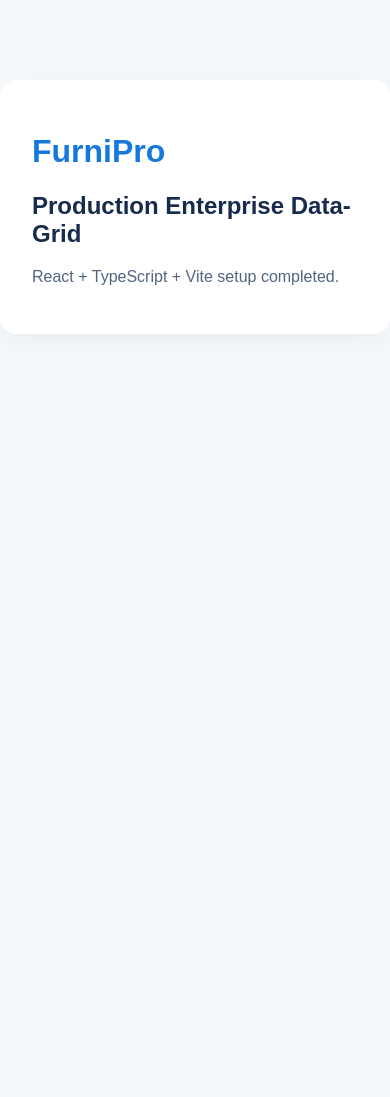
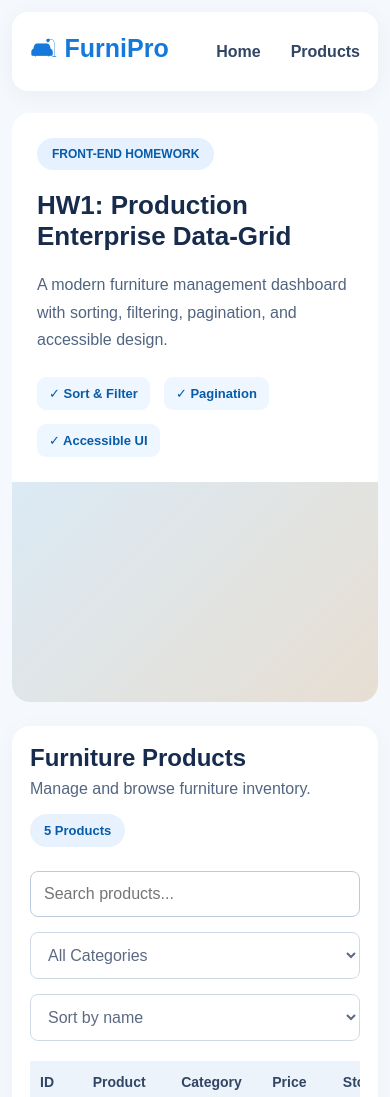
Before and after one commit to tanhung1004/Lab02, a React (Vite) app in the folder HW1/: page / in a window 390 px wide. Shown: the top 1097 px of the page. Before the commit the page ends 844 px from the top, so only its background shows below. Built offline with nearby package versions, Linux system fonts and the light colour scheme.

Commit message:
feat(hw1): build responsive dashboard layout

```diff
--- a/HW1/src/App.tsx
+++ b/HW1/src/App.tsx
@@ -1,12 +1,134 @@
+
+const products = [
+  { id: "P001", name: "Modern Fabric Sofa", category: "Sofas", price: 699, stock: 24 },
+  { id: "P002", name: "Oak Dining Table", category: "Tables", price: 499, stock: 12 },
+  { id: "P003", name: "Nordic Accent Chair", category: "Chairs", price: 199, stock: 8 },
+  { id: "P004", name: "Queen Bed Frame", category: "Beds", price: 599, stock: 15 },
+  { id: "P005", name: "Wooden Sideboard", category: "Storage", price: 299, stock: 5 },
+];
 
 export default function App() {
   return (
-    <main className="app">
-      <h1>FurniPro</h1>
-      <h2>Production Enterprise Data-Grid</h2>
-      <p>
-        React + TypeScript + Vite setup completed.
-      </p>
-    </main>
+    <div className="site-container">
+      {/* Navigation */}
+      <header className="navbar">
+        <a className="brand" href="#home">🛋 FurniPro</a>
+
+        <nav aria-label="Main navigation">
+          <a href="#home">Home</a>
+          <a href="#products">Products</a>
+        </nav>
+      </header>
+
+      <main id="home">
+        {/* Hero Banner */}
+        <section className="hero">
+          <div className="hero-content">
+            <span className="tag">FRONT-END HOMEWORK</span>
+
+            <h1>HW1: Production Enterprise Data-Grid</h1>
+
+            <p>
+              A modern furniture management dashboard
+              with sorting, filtering, pagination,
+              and accessible design.
+            </p>
+
+            <div className="hero-features">
+              <span>✓ Sort & Filter</span>
+              <span>✓ Pagination</span>
+              <span>✓ Accessible UI</span>
+            </div>
+          </div>
+
+          <div className="hero-image" role="img"
+               aria-label="Modern furniture showroom" />
+        </section>
+
+        {/* Data-Grid Layout */}
+        <section className="products-section" id="products">
+          <div className="section-heading">
+            <div>
+              <h2>Furniture Products</h2>
+              <p>Manage and browse furniture inventory.</p>
+            </div>
+            <span className="total-count">
+              {products.length} Products
+            </span>
+          </div>
+
+          {/* Controls: functionality added later */}
+          <div className="toolbar">
+            <input
+              type="search"
+              placeholder="Search products..."
+              aria-label="Search products"
+              disabled
+            />
+
+            <select aria-label="Filter by category" disabled>
+              <option>All Categories</option>
+            </select>
+
+            <select aria-label="Sort products" disabled>
+              <option>Sort by name</option>
+            </select>
+          </div>
+
+          <div className="table-wrapper">
+            <table>
+              <thead>
+                <tr>
+                  <th scope="col">ID</th>
+                  <th scope="col">Product</th>
+                  <th scope="col">Category</th>
+                  <th scope="col">Price</th>
+                  <th scope="col">Stock</th>
+                  <th scope="col">Status</th>
+                </tr>
+              </thead>
+
+              <tbody>
+                {products.map((product) => (
+                  <tr key={product.id}>
+                    <td>{product.id}</td>
+                    <td className="product-name">
+                      {product.name}
+                    </td>
+                    <td>
+                      <span className="category-badge">
+                        {product.category}
+                      </span>
+                    </td>
+                    <td>${product.price.toFixed(2)}</td>
+                    <td>{product.stock}</td>
+                    <td>
+                      <span className={
+                        product.stock <= 10
+                          ? "status low-stock"
+                          : "status in-stock"
+                      }>
+                        {product.stock <= 10
+                          ? "Low Stock"
+                          : "In Stock"}
+                      </span>
+                    </td>
+                  </tr>
+                ))}
+              </tbody>
+            </table>
+          </div>
+
+          <div className="table-footer">
+            <span>Showing {products.length} products</span>
+            <span>Pagination coming in Task 1.6</span>
+          </div>
+        </section>
+      </main>
+
+      <footer className="footer">
+        FurniPro · Enterprise Data-Grid Homework
+      </footer>
+    </div>
   );
 }
--- a/HW1/src/style.css
+++ b/HW1/src/style.css
@@ -1,31 +1,311 @@
 
 :root {
-  font-family: Arial, sans-serif;
+  font-family: Arial, Helvetica, sans-serif;
   color: #172b4d;
   background: #f5f8fc;
+  font-synthesis: none;
 }
 
 * {
   box-sizing: border-box;
 }
 
+html {
+  scroll-behavior: smooth;
+}
+
 body {
   margin: 0;
 }
 
-.app {
-  max-width: 1100px;
-  margin: 80px auto;
-  padding: 32px;
-  background: white;
-  border-radius: 16px;
-  box-shadow: 0 8px 30px rgba(0, 0, 0, 0.05);
+button, input, select {
+  font: inherit;
 }
 
-h1 {
-  color: #1479db;
+.site-container {
+  max-width: 1400px;
+  margin: auto;
+  padding: 24px;
 }
 
-p {
+/* NAVBAR */
+
+.navbar {
+  display: flex;
+  align-items: center;
+  justify-content: space-between;
+  gap: 20px;
+  padding: 20px 28px;
+  background: #fff;
+  border-radius: 16px;
+  box-shadow: 0 4px 24px rgba(20, 40, 70, 0.05);
+}
+
+.brand {
+  color: #1479db;
+  font-size: 25px;
+  font-weight: 800;
+  text-decoration: none;
+}
+
+.navbar nav {
+  display: flex;
+  gap: 30px;
+}
+
+.navbar nav a {
+  color: #314565;
+  text-decoration: none;
+  font-weight: 600;
+}
+
+.navbar nav a:hover {
+  color: #0964bb;
+}
+
+/* HERO */
+
+.hero {
+  display: grid;
+  grid-template-columns: 1.2fr 1fr;
+  align-items: center;
+  overflow: hidden;
+  min-height: 320px;
+  margin-top: 22px;
+  background: #fff;
+  border-radius: 18px;
+}
+
+.hero-content {
+  padding: 42px;
+}
+
+.tag {
+  display: inline-block;
+  padding: 9px 15px;
+  background: #e5f1ff;
+  color: #075ba9;
+  border-radius: 20px;
+  font-size: 12px;
+  font-weight: bold;
+}
+
+.hero h1 {
+  font-size: clamp(26px, 3vw, 39px);
+  line-height: 1.18;
+  margin: 20px 0;
+}
+
+.hero p {
+  line-height: 1.7;
+  color: #516581;
+}
+
+.hero-features {
+  display: flex;
+  flex-wrap: wrap;
+  gap: 14px;
+  margin-top: 24px;
+}
+
+.hero-features span {
+  padding: 9px 12px;
+  background: #eef6ff;
+  color: #075ba9;
+  border-radius: 9px;
+  font-weight: 600;
+  font-size: 13px;
+}
+
+.hero-image {
+  min-height: 320px;
+  height: 100%;
+  background: linear-gradient(135deg, #dbeaf5, #e7ded2);
+  background-size: cover;
+  background-position: center;
+}
+
+/* PRODUCTS */
+
+.products-section {
+  margin-top: 24px;
+  padding: 28px;
+  border-radius: 18px;
+  background: #fff;
+  box-shadow: 0 5px 25px rgba(20, 40, 70, 0.04);
+}
+
+.section-heading {
+  display: flex;
+  justify-content: space-between;
+  align-items: center;
+  gap: 16px;
+  margin-bottom: 24px;
+}
+
+.section-heading h2 {
+  margin: 0 0 8px;
+}
+
+.section-heading p {
+  margin: 0;
   color: #526581;
 }
+
+.total-count {
+  padding: 9px 14px;
+  background: #e8f2ff;
+  color: #075ba9;
+  border-radius: 20px;
+  font-size: 13px;
+  font-weight: 700;
+}
+
+.toolbar {
+  display: grid;
+  grid-template-columns: 2fr 1fr 1fr;
+  gap: 15px;
+  margin-bottom: 20px;
+}
+
+.toolbar input,
+.toolbar select {
+  width: 100%;
+  padding: 13px;
+  background: #fff;
+  border: 1px solid #bccbdd;
+  border-radius: 8px;
+  color: #172b4d;
+}
+
+/* DATA TABLE */
+
+.table-wrapper {
+  width: 100%;
+  overflow-x: auto;
+}
+
+table {
+  width: 100%;
+  border-collapse: collapse;
+  text-align: left;
+}
+
+thead {
+  background: #edf3fa;
+}
+
+th, td {
+  padding: 17px 15px;
+  border-bottom: 1px solid #dce5ef;
+}
+
+th {
+  font-size: 14px;
+  color: #314565;
+}
+
+td {
+  font-size: 14px;
+}
+
+tbody tr:hover {
+  background: #f6faff;
+}
+
+.product-name {
+  font-weight: 700;
+}
+
+.category-badge {
+  display: inline-block;
+  padding: 7px 11px;
+  background: #e5f1ff;
+  color: #075ba9;
+  border-radius: 8px;
+}
+
+.status {
+  display: inline-block;
+  padding: 7px 12px;
+  border-radius: 9px;
+  font-weight: 600;
+  white-space: nowrap;
+}
+
+.in-stock {
+  color: #086a3b;
+  background: #e0f6e9;
+}
+
+.low-stock {
+  color: #8a5100;
+  background: #fff0cd;
+}
+
+.table-footer {
+  display: flex;
+  justify-content: space-between;
+  gap: 15px;
+  padding-top: 24px;
+  color: #526581;
+  font-size: 13px;
+}
+
+.footer {
+  padding: 30px 0 15px;
+  text-align: center;
+  color: #526581;
+  font-size: 13px;
+}
+
+/* KEYBOARD FOCUS */
+
+a:focus-visible,
+button:focus-visible,
+input:focus-visible,
+select:focus-visible {
+  outline: 3px solid #075ba9;
+  outline-offset: 3px;
+}
+
+/* RESPONSIVE */
+
+@media (max-width: 850px) {
+  .hero {
+    grid-template-columns: 1fr;
+  }
+
+  .hero-image {
+    min-height: 220px;
+  }
+
+  .toolbar {
+    grid-template-columns: 1fr;
+  }
+}
+
+@media (max-width: 600px) {
+  .site-container {
+    padding: 12px;
+  }
+
+  .navbar,
+  .products-section {
+    padding: 18px;
+  }
+
+  .hero-content {
+    padding: 25px;
+  }
+
+  .section-heading,
+  .table-footer {
+    flex-direction: column;
+    align-items: flex-start;
+  }
+
+  th, td {
+    padding: 13px 10px;
+  }
+}
```
